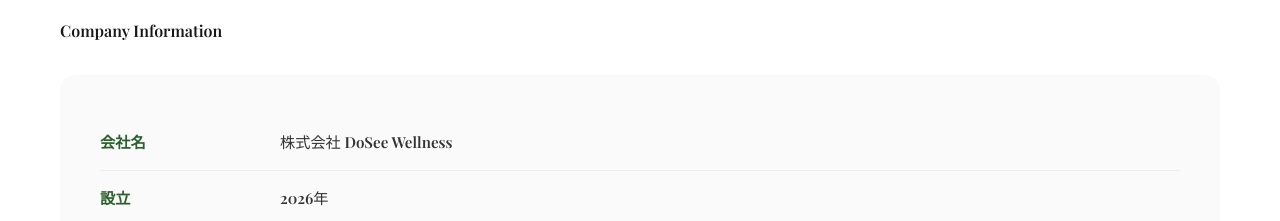
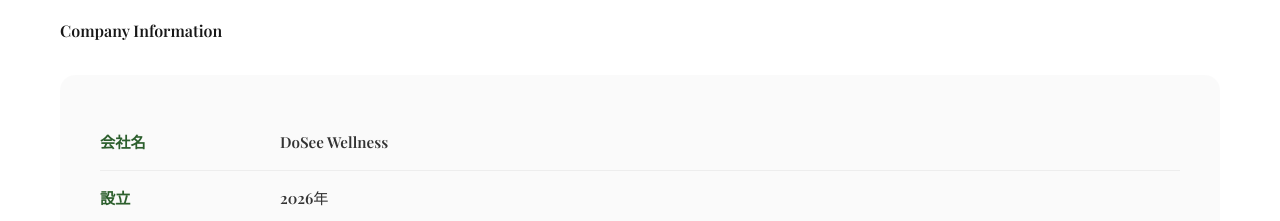
Before and after one commit to doseewellness/dosee-wellness, a Next.js app: page /about in a window 1280 px wide. Shown: the part 1180-1401 px from the top of the page. Built offline with nearby package versions, Linux system fonts and the light colour scheme; no server answers.

Commit message:
Layout Change

```diff
--- a/src/app/about/page.tsx
+++ b/src/app/about/page.tsx
@@ -141,7 +141,7 @@
           <div className="company-info">
             <div className="info-row">
               <span className="info-label">会社名</span>
-              <span className="info-value">株式会社 DoSee Wellness</span>
+              <span className="info-value">DoSee Wellness</span>
             </div>
             <div className="info-row">
               <span className="info-label">設立</span>
--- a/src/app/privacy/layout.tsx
+++ b/src/app/privacy/layout.tsx
@@ -2,7 +2,7 @@
 
 export const metadata: Metadata = {
   title: 'プライバシーポリシー | DoSee Wellness',
-  description: 'DoSee Wellness株式会社のプライバシーポリシー。個人情報の取り扱いについて。',
+  description: 'DoSee Wellnessのプライバシーポリシー。個人情報の取り扱いについて。',
   robots: {
     index: true,
     follow: true,
--- a/src/app/terms/layout.tsx
+++ b/src/app/terms/layout.tsx
@@ -2,7 +2,7 @@
 
 export const metadata: Metadata = {
   title: '利用規約 | DoSee Wellness',
-  description: 'DoSee Wellness株式会社のウェブサイト及びオンラインストアの利用規約。',
+  description: 'DoSee Wellnessのウェブサイト及びオンラインストアの利用規約。',
   robots: {
     index: true,
     follow: true,
--- a/src/app/terms/page.tsx
+++ b/src/app/terms/page.tsx
@@ -26,7 +26,7 @@
         <div className="section-wrapper legal-content">
           <h2>第1条（適用）</h2>
           <p>
-            本規約は、DoSee Wellness株式会社（以下「当社」）が提供するウェブサイト及びオンラインストア
+            本規約は、DoSee Wellness（以下「当社」）が提供するウェブサイト及びオンラインストア
             （以下「本サービス」）の利用に関する条件を定めるものです。
             ユーザーの皆様には、本規約に同意の上、本サービスをご利用いただきます。
           </p>
```
